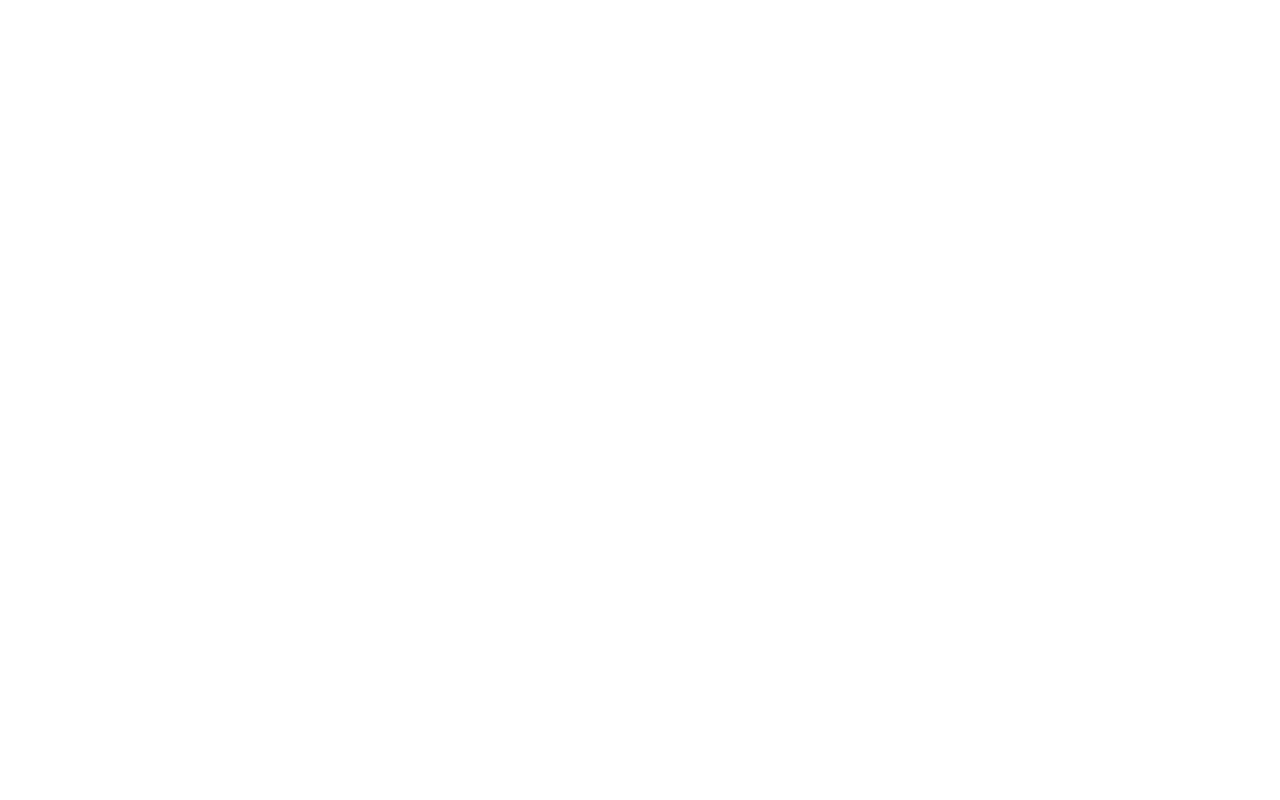
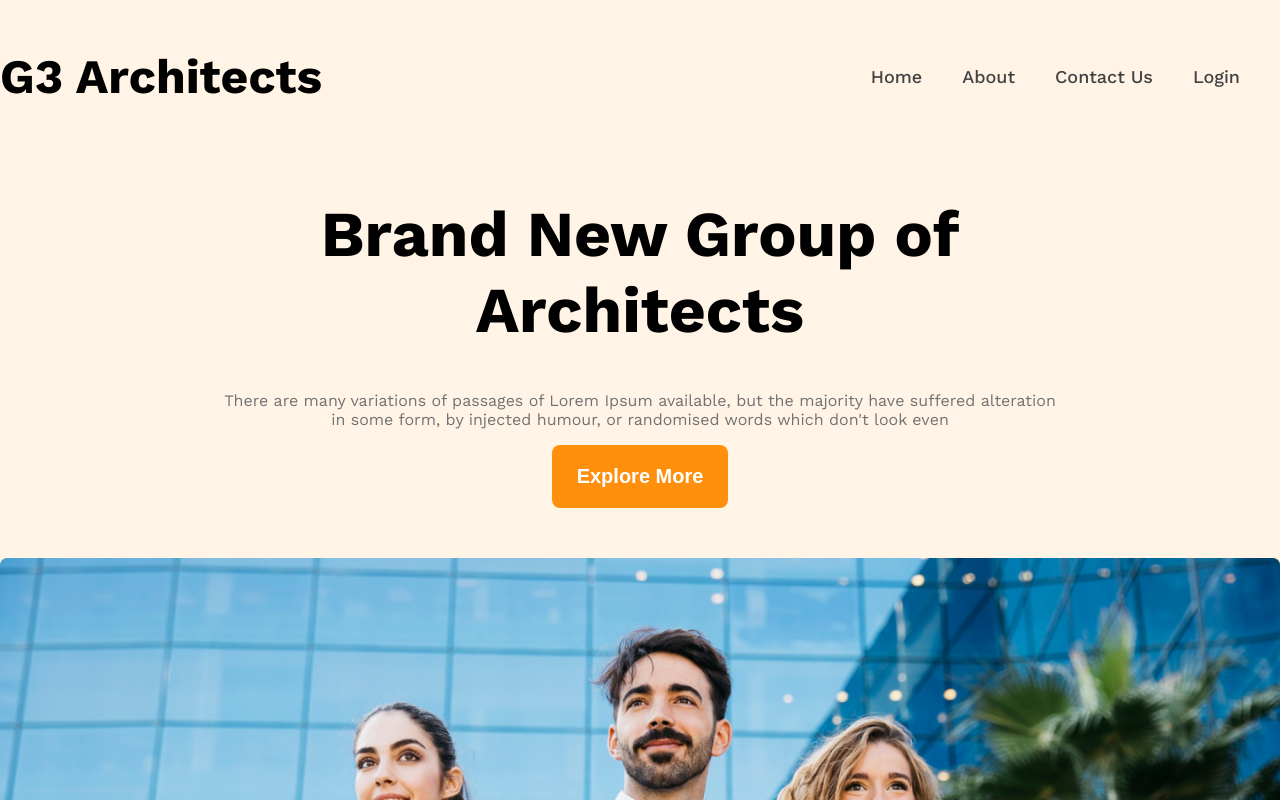
Before and after one commit to Kausarsakib/g3-architects-responsive-website, a plain HTML site: page index.html in a window 1280 px wide. Shown: the top 800 px of the page. Drawn offline with nearby package versions, Linux system fonts and the light colour scheme.

Commit message:
added header section

```diff
--- a/index.html
+++ b/index.html
@@ -6,9 +6,26 @@
     <title>G3 Architects</title>
     <link rel="stylesheet" href="styles/architects.css">
 </head>
-<body>
-    <header>
-
+<body class="work-sans-font">
+    <header class="bg-light">
+        <nav class="navbar display-flex">
+              <h3 class="brand">G3 Architects</h3>
+              <ul class="nav-links display-flex">
+                   <!-- li.nav-item*4>a.nav-link -->
+                    <li class="nav-item"><a href="" class="nav-link text-color-gray">Home</a></li>
+                    <li class="nav-item"><a href="" class="nav-link text-color-gray">About</a></li>
+                    <li class="nav-item"><a href="" class="nav-link text-color-gray">Contact Us</a></li>
+                    <li class="nav-item"><a href="" class="nav-link text-color-gray">Login</a></li>
+              </ul>
+        </nav>
+        <div class="banner">
+            <div class="banner-content">
+                <h1 class="banner-title">Brand New Group of Architects</h1>
+                <p class="banner-description text-color-lightgray">There are many variations of passages of Lorem Ipsum available, but the majority have suffered alteration in some form, by injected humour, or randomised words which don't look even</p>
+                <button class="primary-btn">Explore More</button>
+            </div>
+             <img class="banner-image" src="images/banner.png" alt="">
+        </div>
     </header>
     <main>
 
--- a/styles/architects.css
+++ b/styles/architects.css
@@ -0,0 +1,96 @@
+@import url('https://fonts.googleapis.com/css2?family=Work+Sans:ital,wght@0,100..900;1,100..900&display=swap');
+
+.work-sans-font {
+  font-family: "Work Sans", sans-serif;
+  font-optical-sizing: auto;
+  font-weight: 400;
+  font-style: normal;
+}
+body{
+    margin: 0;
+    padding: 0;
+}
+
+/* shared styles */
+.display-flex{
+    display: flex;
+}
+/* dark 02 */
+.text-color-gray{
+    color: #424242;
+}
+/* dark 03 */
+.text-color-lightgray{
+    color: #727272;
+}
+.bg-light{
+    background-color: rgba(255, 144, 14, 0.1);
+}
+.primary-btn{
+    background-color: #FF900E;
+    color: white;
+    padding: 20px 25px;
+    font-size: 1.25rem;
+    font-weight: 600;
+    border: none;
+    border-radius: 8px;
+}
+
+
+/* header styles */
+
+
+/* navbar styles */
+.navbar{
+    justify-content: space-between;
+    align-items: center;
+}
+
+.brand{
+    font-size: 3rem;
+    font-weight: 700;
+}
+
+.nav-item{
+    list-style: none;
+    margin-right: 40px;
+}
+.nav-link{
+    text-decoration: none;
+    font-weight: 500;
+    font-size: 18px;
+}
+
+.navbar, .banner{
+    max-width: 1440px;
+    margin: 0 auto;
+}
+
+/* banner styles */
+.banner-content{
+    max-width: 850px;
+    margin: 0 auto;
+    text-align: center;
+    margin-bottom: 50px;
+}
+
+.banner-title{
+    font-weight: 700;
+    font-size: 4rem;
+}
+
+.banner-description{
+    font-size: 16px;
+}
+
+.banner-image{
+    width: 100%;
+    margin-bottom: 45px;
+}
+
+/* responsive media query */
+@media screen and (max-width: 576px) {
+    .navbar, .nav-links{
+        flex-direction: column;
+    }
+}
```
